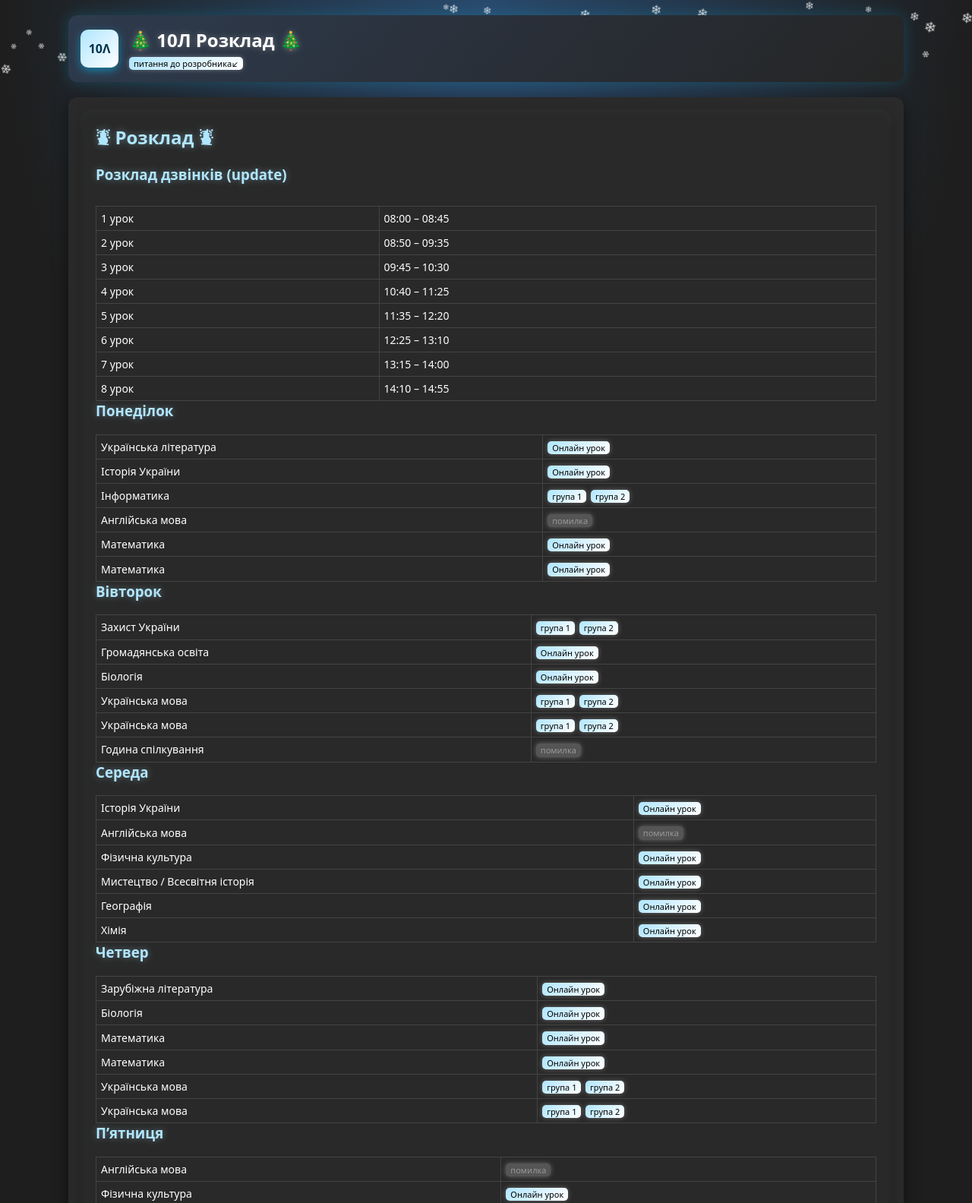
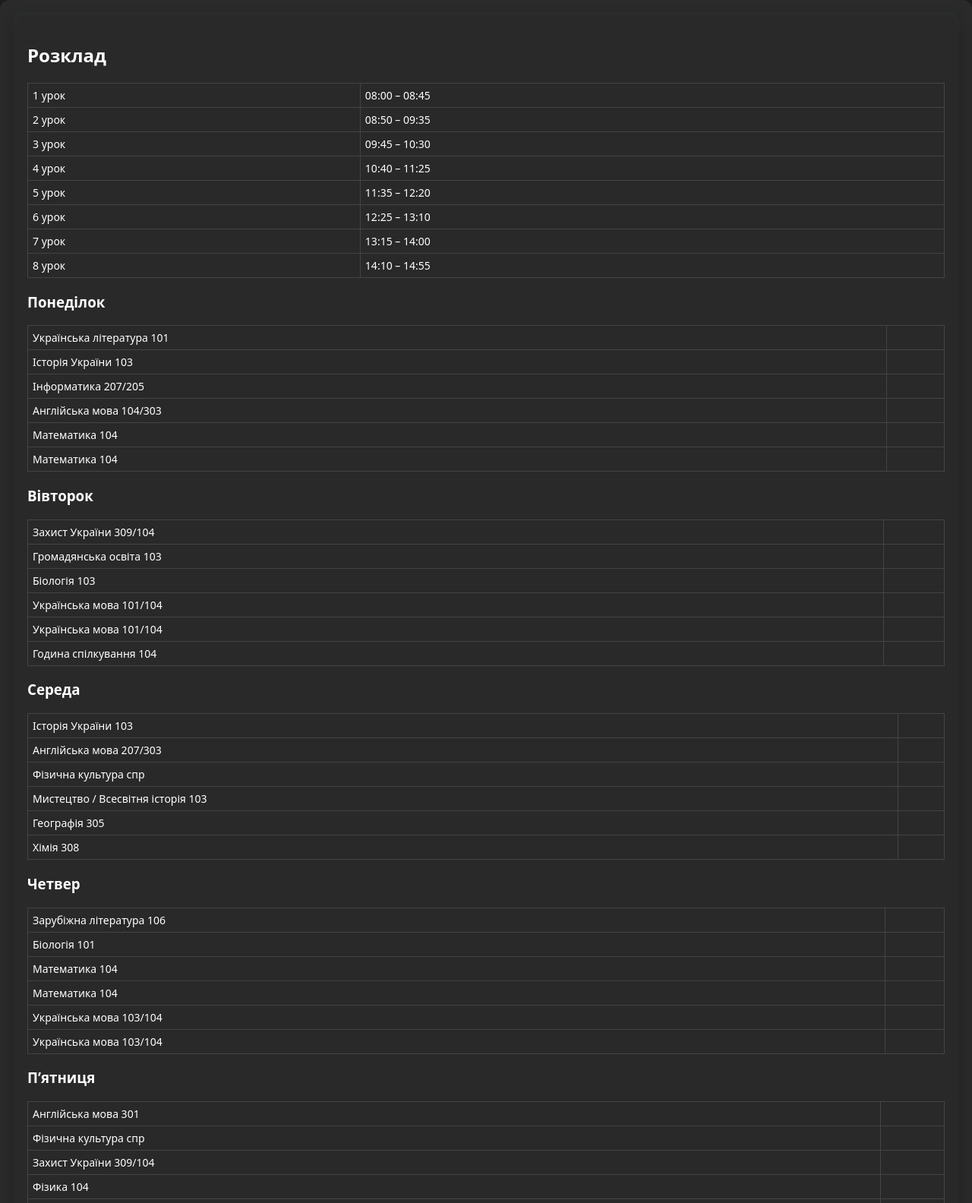
Before and after one commit to hed3d/class, a plain HTML site: page index.html in a window 1280 px wide. Shown: the top 1584 px of the page at 76% size. Drawn offline with Linux system fonts and the light colour scheme.

Commit message:
Update index.html

```diff
--- a/index.html
+++ b/index.html
@@ -27,7 +27,6 @@
     overflow-x:hidden;
   }
 
-  /* Зимний фон: градиент и лёгкое свечение */
   body::before{
     content:"";
     position:fixed;
@@ -67,25 +66,11 @@
   p.lead{margin:4px 0 0;color:var(--muted);font-size:14px}
 
   .hero{padding:20px;background:var(--card);border-radius:12px;box-shadow:0 8px 20px rgba(0,0,0,0.5);}
-  h2,h3{margin-top:0;color:#b0e6ff;text-shadow:0 0 10px rgba(176,230,255,0.4);}
+  h1,h1{margin-top:0;color:#b0e6ff;text-shadow:0 0 10px rgba(176,230,255,0.4);}
   table{width:100%;border-collapse:collapse;margin-top:10px}
   th,td{border:1px solid #444; padding:6px;text-align:left;font-size:14px;vertical-align:middle;}
   th{background:#333}
-  .btn{
-    display:inline-block;
-    padding:2px 6px;
-    font-size:11px;
-    line-height:1.2;
-    border-radius:5px;
-    text-decoration:none;
-    background:linear-gradient(135deg,#b0e6ff,#ffffff);
-    color:#000;
-    margin:2px 2px 0 0;
-    transition:0.2s;
-    box-shadow:0 0 6px rgba(255,255,255,0.3);
-  }
-  .btn:hover{opacity:0.85;transform:translateY(-1px);}
-  .btn.disabled{background:#555;color:#999;pointer-events:none;}
+
   .card{
     background:rgba(42,42,42,0.9);
     padding:16px;
@@ -105,66 +90,15 @@
   }
 
   .table-wrapper{overflow-x:auto}
-
-  /* ❄️ Анимация снежинок ❄️ */
-  .snowflake {
-    position: fixed;
-    top: -10px;
-    color: #fff;
-    font-size: 1em;
-    opacity: 0.8;
-    animation-name: fall;
-    animation-timing-function: linear;
-    z-index:1;
-  }
-
-  @keyframes fall {
-    0% {transform:translateY(0) rotate(0deg);}
-    100% {transform:translateY(100vh) rotate(360deg);}
-  }
-
-  /* 🎄 Украшения */
-  .tree {
-    position:fixed;
-    bottom:0;
-    left:10px;
-    font-size:60px;
-    filter:drop-shadow(0 0 5px #0f0);
-    opacity:0.9;
-    z-index:1;
-  }
-  .snowman {
-    position:fixed;
-    bottom:0;
-    right:20px;
-    font-size:60px;
-    filter:drop-shadow(0 0 6px #fff);
-    opacity:0.9;
-    z-index:1;
-  }
 </style>
 </head>
 <body>
-  <!-- 🎄 Новогодний декор -->
-  <div class="tree"></div>
-  <div class="snowman"></div>
-
-  <div class="container">
-    <header>
-      <div class="brand">
-        <div class="logo">10Λ</div>
-        <div>
-          <h1>🎄 10Л Розклад 🎄</h1>
-          <p class="lead"><a class="btn" href="https://t.me/+uL_0gLApBLg0YjRi">питання до розробника↙︎</a></p>
-        </div>
-      </div>
     </header>
 
     <section class="hero">
       <div class="card">
-        <h2>⛇ Розклад ⛇</h2>
-        <h3>Розклад дзвінків (update)</h3>
-        <div class="table-wrapper">
+        <h2> Розклад </h2>
+
         <table>
           <tr><td>1 урок</td><td>08:00 – 08:45</td></tr>
           <tr><td>2 урок</td><td>08:50 – 09:35</td></tr>
@@ -175,89 +109,59 @@
           <tr><td>7 урок</td><td>13:15 – 14:00</td></tr>
           <tr><td>8 урок</td><td>14:10 – 14:55</td></tr>
         </table>
-        </div>
 
-        <!-- остальная часть как в оригинале -->
         <h3>Понеділок</h3>
         <table>
-          <tr><td>Українська література</td><td><a class="btn" href="https://meet.google.com/ked-wbuz-bkz">Онлайн урок</a></td></tr>
-          <tr><td>Історія України</td><td><a class="btn" href="https://meet.google.com/ewk-rjdu-rxq">Онлайн урок</a></td></tr>
-          <tr><td>Інформатика</td><td><a class="btn" href="https://meet.google.com/xha-ymjx-sga">група 1</a> <a class="btn" href="https://meet.google.com/aya-qogn-ytw">група 2</a></td></tr>
-          <tr><td>Англійська мова</td><td><a class="btn disabled" href="#">помилка</a></td></tr>
-          <tr><td>Математика</td><td><a class="btn" href="https://meet.google.com/pbv-todf-wmq">Онлайн урок</a></td></tr>
-          <tr><td>Математика</td><td><a class="btn" href="https://meet.google.com/pbv-todf-wmq">Онлайн урок</a></td></tr>
+          <tr><td>Українська література 101 </td><td></td></tr>
+          <tr><td>Історія України 103 </td><td></td></tr>
+          <tr><td>Інформатика 207/205 </td><td></td></tr>
+          <tr><td>Англійська мова 104/303</td><td></td></tr>
+          <tr><td>Математика 104 </td><td></td></tr>
+          <tr><td>Математика 104 </td><td></td></tr>
         </table>
 
         <h3>Вівторок</h3>
         <table>
-          <tr><td>Захист України</td><td><a class="btn" href="https://meet.google.com/pct-iynx-qtr">група 1</a> <a class="btn" href="https://meet.google.com/crv-uwvg-vkk">група 2</a></td></tr>
-          <tr><td>Громадянська освіта</td><td><a class="btn" href="https://meet.google.com/ugr-bxbm-ywi">Онлайн урок</a></td></tr>
-          <tr><td>Біологія</td><td><a class="btn" href="https://meet.google.com/bkb-xhph-vfx">Онлайн урок</a></td></tr>
-          <tr><td>Українська мова</td><td><a class="btn" href="https://meet.google.com/syg-wkdi-bpz">група 1</a> <a class="btn" href="https://meet.google.com/hpz-yadh-itq">група 2</a></td></tr>
-          <tr><td>Українська мова</td><td><a class="btn" href="https://meet.google.com/syg-wkdi-bpz">група 1</a> <a class="btn" href="https://meet.google.com/hpz-yadh-itq">група 2</a></td></tr>
-          <tr><td>Година спілкування</td><td><a class="btn disabled" href="#">помилка</a></td></tr>
+          <tr><td>Захист України 309/104 </td><td></td></tr>
+          <tr><td>Громадянська освіта 103 </td><td></td></tr>
+          <tr><td>Біологія 103 </td><td></td></tr>
+          <tr><td>Українська мова 101/104 </td><td></td></tr>
+          <tr><td>Українська мова 101/104 </td><td></td></tr>
+          <tr><td>Година спілкування 104 </td><td></td></tr>
         </table>
 
         <h3>Середа</h3>
         <table>
-          <tr><td>Історія України</td><td><a class="btn" href="https://meet.google.com/ewk-rjdu-rxq">Онлайн урок</a></td></tr>
-          <tr><td>Англійська мова</td><td><a class="btn disabled" href="#">помилка</a></td></tr>
-          <tr><td>Фізична культура</td><td><a class="btn" href="https://meet.google.com/qdn-noim-xrw">Онлайн урок</a></td></tr>
-          <tr><td>Мистецтво / Всесвітня історія</td><td><a class="btn" href="https://meet.google.com/ewk-rjdu-rxq">Онлайн урок</a></td></tr>
-          <tr><td>Географія</td><td><a class="btn" href="https://meet.google.com/pqf-rtni-ymy">Онлайн урок</a></td></tr>
-          <tr><td>Хімія</td><td><a class="btn" href="https://meet.google.com/bkb-xhph-vfx">Онлайн урок</a></td></tr>
+          <tr><td>Історія України 103 </td><td></td></tr>
+          <tr><td>Англійська мова 207/303 </td><td></td></tr>
+          <tr><td>Фізична культура спр </td><td></td></tr>
+          <tr><td>Мистецтво / Всесвітня історія 103 </td><td></td></tr>
+          <tr><td>Географія 305 </td><td></td></tr>
+          <tr><td>Хімія 308 </td><td></td></tr>
         </table>
 
         <h3>Четвер</h3>
         <table>
-          <tr><td>Зарубіжна література</td><td><a class="btn" href="https://meet.google.com/ecg-cxwe-oud">Онлайн урок</a></td></tr>
-          <tr><td>Біологія</td><td><a class="btn" href="https://meet.google.com/bkb-xhph-vfx">Онлайн урок</a></td></tr>
-          <tr><td>Математика</td><td><a class="btn" href="https://meet.google.com/pbv-todf-wmq">Онлайн урок</a></td></tr>
-          <tr><td>Математика</td><td><a class="btn" href="https://meet.google.com/pbv-todf-wmq">Онлайн урок</a></td></tr>
-          <tr><td>Українська мова</td><td><a class="btn" href="https://meet.google.com/syg-wkdi-bpz">група 1</a> <a class="btn" href="https://meet.google.com/hpz-yadh-itq">група 2</a></td></tr>
-          <tr><td>Українська мова</td><td><a class="btn" href="https://meet.google.com/syg-wkdi-bpz">група 1</a> <a class="btn" href="https://meet.google.com/hpz-yadh-itq">група 2</a></td></tr>
+          <tr><td>Зарубіжна література 106 </td><td></td></tr>
+          <tr><td>Біологія 101 </td><td></td></tr>
+          <tr><td>Математика 104 </td><td></td></tr>
+          <tr><td>Математика 104 </td><td></td></tr>
+          <tr><td>Українська мова 103/104 </td><td></td></tr>
+          <tr><td>Українська мова 103/104 </td><td></td></tr>
         </table>
 
         <h3>П’ятниця</h3>
         <table>
-          <tr><td>Англійська мова</td><td><a class="btn disabled" href="#">помилка</a></td></tr>
-          <tr><td>Фізична культура</td><td><a class="btn" href="https://meet.google.com/qdn-noim-xrw">Онлайн урок</a></td></tr>
-          <tr><td>Захист України</td><td><a class="btn" href="https://meet.google.com/pct-iynx-qtr">група 1</a> <a class="btn" href="https://meet.google.com/crv-uwvg-vkk">група 2</a></td></tr>
-          <tr><td>Фізика</td><td><a class="btn" href="https://meet.google.com/dsq-owmq-cnk">Онлайн урок</a></td></tr>
-          <tr><td>Фізика</td><td><a class="btn" href="https://meet.google.com/dsq-owmq-cnk">Онлайн урок</a></td></tr>
+          <tr><td>Англійська мова 301 </td><td></td></tr>
+          <tr><td>Фізична культура спр </td><td></td></tr>
+          <tr><td>Захист України 309/104 </td><td></td></tr>
+          <tr><td>Фізика 104 </td><td></td></tr>
+          <tr><td>Фізика 104 </td><td></td></tr>
         </table>
-
-        <!-- ... остальное расписание без изменений ... -->
-
-      </div>
-    </section>
-
-    <section class="card">
-      <h3>Контакти</h3>
-      <p class="author">Автори сайту: asorder & hed3d </p>
-    </section>
-
-  </div>
-
-  <footer>
-    © <span id="year"></span> Сайт 10Л класу — Автори: asorder & hed3d
-  </footer>
 
   <script>
     document.getElementById('year').textContent = new Date().getFullYear();
+  </script>
 
-    // ❄️ Генератор снежинок
-    const snowflakes = 40;
-    for (let i = 0; i < snowflakes; i++) {
-      const flake = document.createElement('div');
-      flake.classList.add('snowflake');
-      flake.textContent = '❄';
-      flake.style.left = Math.random() * 100 + 'vw';
-      flake.style.fontSize = (Math.random() * 10 + 10) + 'px';
-      flake.style.animationDuration = (Math.random() * 30 + 30) + 's';
-      flake.style.animationDelay = Math.random() * 5 + 's';
-      document.body.appendChild(flake);
-    }
-  </script>
 </body>
 </html>
```
Lines whose indentation alone changed are shown as unchanged.
